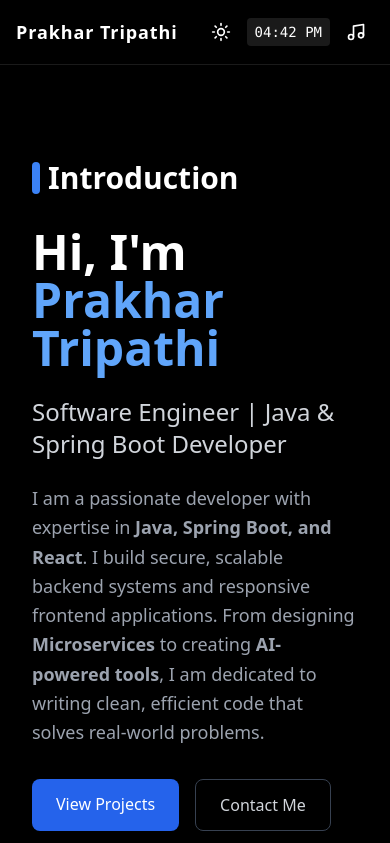
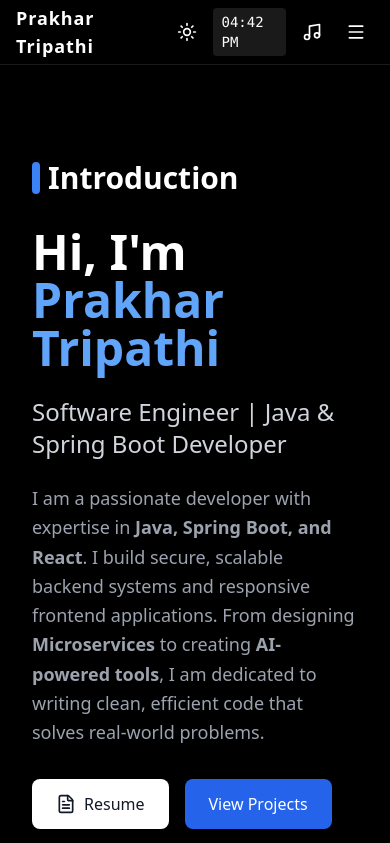
Before and after one commit to praakhartripathi/prakhar-tripathi-portfolio, a React (Vite) app: page / in a window 390 px wide. Shown: the top 843 px of the page. Built offline with nearby package versions, Linux system fonts and the light colour scheme.

Commit message:
added resume in homescreen

```diff
--- a/src/components/Navbar.jsx
+++ b/src/components/Navbar.jsx
@@ -1,5 +1,5 @@
 import { useState, useEffect } from 'react';
-import { Github, Linkedin, FileText, Search, Music, Code, Mail, Book, Terminal, Sun, Moon } from 'lucide-react';
+import { Github, Linkedin, FileText, Search, Music, Code, Mail, Book, Terminal, Sun, Moon, Menu, X } from 'lucide-react';
 
 // A small component for the live clock to keep the main component clean
 const LiveClock = () => {
@@ -25,6 +25,7 @@ const Navbar = () => {
   const [darkMode, setDarkMode] = useState(true);
   const [isPlaying, setIsPlaying] = useState(false);
   const [searchQuery, setSearchQuery] = useState('');
+  const [isMobileMenuOpen, setIsMobileMenuOpen] = useState(false);
 
   useEffect(() => {
     const isDark = localStorage.getItem('theme') === 'dark' || (!('theme' in localStorage) && window.matchMedia('(prefers-color-scheme: dark)').matches);
@@ -172,6 +173,14 @@ const Navbar = () => {
           >
             <Music size={20} className={isPlaying ? "animate-pulse" : ""} />
           </button>
+
+          {/* Mobile Menu Button */}
+          <button
+            onClick={() => setIsMobileMenuOpen(!isMobileMenuOpen)}
+            className="lg:hidden p-2 rounded-full hover:bg-gray-100 dark:hover:bg-white/10 transition-colors text-gray-700 dark:text-white"
+          >
+            {isMobileMenuOpen ? <X size={20} /> : <Menu size={20} />}
+          </button>
         </div>
 
         {/* Hidden YouTube Player */}
@@ -183,6 +192,36 @@ const Navbar = () => {
           title="Background Music"
         />
       </div>
+
+      {/* Mobile Menu */}
+      {isMobileMenuOpen && (
+        <div className="lg:hidden border-t border-gray-200 dark:border-white/10 bg-white/75 dark:bg-black/65 backdrop-blur-md">
+          <div className="px-4 pt-2 pb-4 space-y-1">
+            <a href="/" className="block px-3 py-2 rounded-md text-base font-medium text-gray-700 dark:text-gray-200 hover:bg-gray-100 dark:hover:bg-white/10 transition-colors">Home</a>
+            <a href="mailto:gurawliprakhar@gmail.com" className="flex items-center gap-x-2 px-3 py-2 rounded-md text-base font-medium text-gray-700 dark:text-gray-200 hover:bg-gray-100 dark:hover:bg-white/10 transition-colors">
+              <Mail size={16} /> Email
+            </a>
+            <a href="https://www.linkedin.com/in/-prakhartripathi/" target="_blank" rel="noopener noreferrer" className="flex items-center gap-x-2 px-3 py-2 rounded-md text-base font-medium text-gray-700 dark:text-gray-200 hover:bg-gray-100 dark:hover:bg-white/10 transition-colors">
+              <Linkedin size={16} /> LinkedIn
+            </a>
+            <a href="https://github.com/praakhartripathi" target="_blank" rel="noopener noreferrer" className="flex items-center gap-x-2 px-3 py-2 rounded-md text-base font-medium text-gray-700 dark:text-gray-200 hover:bg-gray-100 dark:hover:bg-white/10 transition-colors">
+              <Github size={16} /> GitHub
+            </a>
+            <a href="https://medium.com/@gurawliprakhar" target="_blank" rel="noopener noreferrer" className="flex items-center gap-x-2 px-3 py-2 rounded-md text-base font-medium text-gray-700 dark:text-gray-200 hover:bg-gray-100 dark:hover:bg-white/10 transition-colors">
+              <Book size={16} /> Medium
+            </a>
+            <a href="https://leetcode.com/u/praakhartripathi/" target="_blank" rel="noopener noreferrer" className="flex items-center gap-x-2 px-3 py-2 rounded-md text-base font-medium text-gray-700 dark:text-gray-200 hover:bg-gray-100 dark:hover:bg-white/10 transition-colors">
+              <Code size={16} /> LeetCode
+            </a>
+            <a href="https://www.hackerrank.com/profile/gurawliprakhar" target="_blank" rel="noopener noreferrer" className="flex items-center gap-x-2 px-3 py-2 rounded-md text-base font-medium text-gray-700 dark:text-gray-200 hover:bg-gray-100 dark:hover:bg-white/10 transition-colors">
+              <Terminal size={16} /> HackerRank
+            </a>
+            <a href="/Prakhar_Tripathi_Software_Engineer.pdf" download="Prakhar_Tripathi_Resume.pdf" className="flex items-center gap-x-2 px-3 py-2 rounded-md text-base font-medium text-gray-700 dark:text-gray-200 hover:bg-gray-100 dark:hover:bg-white/10 transition-colors">
+              Resume <FileText size={16} />
+            </a>
+          </div>
+        </div>
+      )}
     </nav>
   );
 };
--- a/src/components/Sections.jsx
+++ b/src/components/Sections.jsx
@@ -29,7 +29,14 @@ const Sections = () => {
             From designing <strong>Microservices</strong> to creating <strong>AI-powered tools</strong>,
             I am dedicated to writing clean, efficient code that solves real-world problems.
           </p>
-          <div className="flex gap-4">
+          <div className="flex flex-wrap gap-4">
+            <a
+              href="/Prakhar_Tripathi_Software_Engineer.pdf"
+              download="Prakhar_Tripathi_Resume.pdf"
+              className="flex items-center gap-2 px-6 py-3 bg-gray-900 dark:bg-white text-white dark:text-gray-900 rounded-lg hover:bg-gray-800 dark:hover:bg-gray-100 transition-colors font-medium"
+            >
+              <FileText size={20} /> Resume
+            </a>
             <a href="#projects" className="px-6 py-3 bg-blue-600 text-white rounded-lg hover:bg-blue-700 transition-colors font-medium">
               View Projects
             </a>
```
